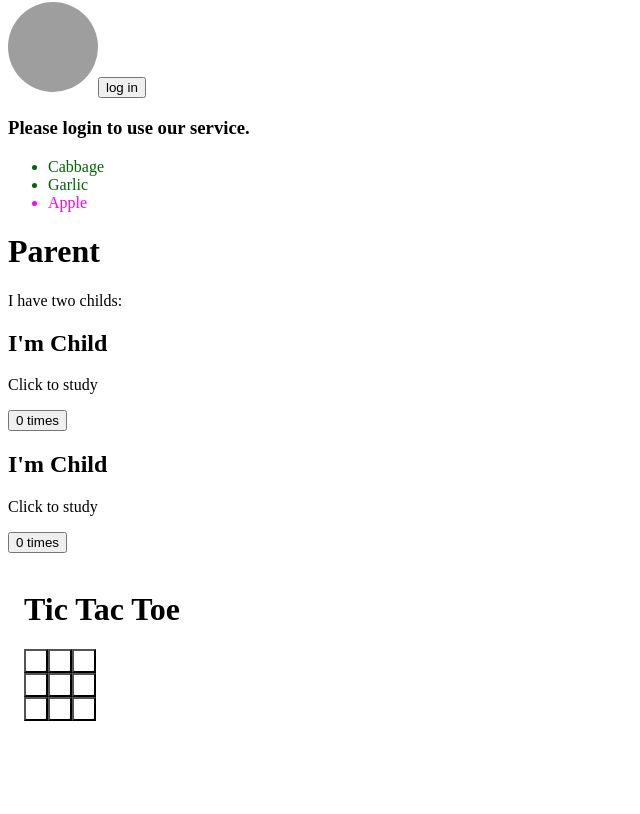
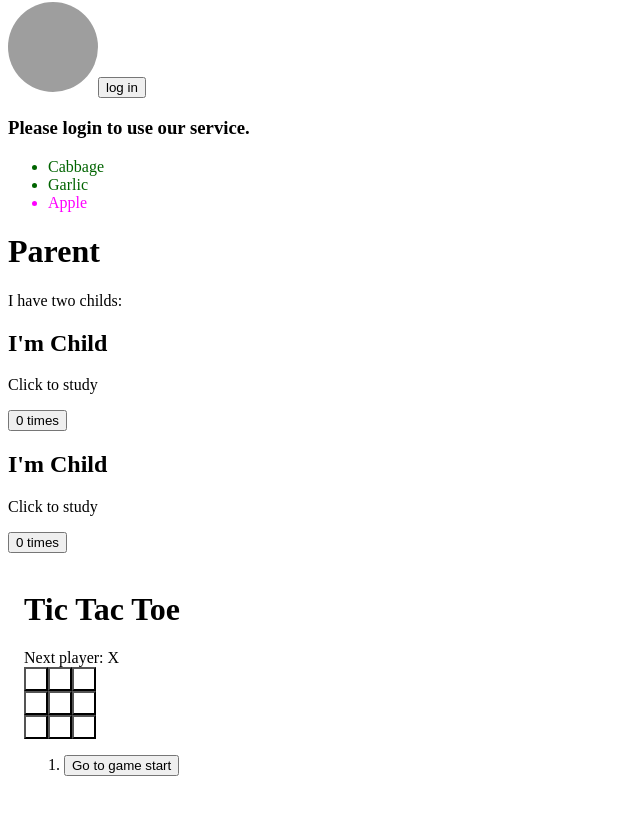
Before and after one commit to r7chardgh/react-2024, a React (Create React App) app: page / in a window 1280 px wide. Shown: the part 190-1004 px from the top of the page, without its empty margins (0-640 px from the left). Before the commit the page ends 935 px from the top, so only its background shows below. Built offline with nearby package versions, Linux system fonts and the light colour scheme; grey boxes are pictures that could not be loaded.

Commit message:
added history

```diff
--- a/src/App.jsx
+++ b/src/App.jsx
@@ -13,12 +13,86 @@
   imageSize: 90,
 };
 const App = () => {
-  const [squares, setSquares] = React.useState(Array(9).fill(null));
+  const [xIsNext, setXIsNext] = React.useState(true);
+  //const [squares, setSquares] = React.useState(Array(9).fill(null));
+  const [history, setHistory] = React.useState([Array(9).fill(null)])
+  const [currentMove, setCurrentMove] = React.useState(0)
+  const currentSquares = history[currentMove]; //when currentmove
+
+  const handlePlay = (nextSquares) => {
+    const nextHistory = [...history.slice(0, currentMove + 1), nextSquares]
+    setHistory(nextHistory); //add history
+    setCurrentMove(nextHistory.length - 1);
+    setXIsNext(!xIsNext)  //takes turn
+  }
+
+  const jumpTo = (nextMove) => {
+    setCurrentMove(nextMove)
+    setXIsNext(nextMove % 2 === 0) //if nextMove is even or 0 , 'x' is next; otherwise, 'o' is next
+  }
+  const moves = history.map((squares, move) => {
+    let desc;
+    if (move > 0) {
+      desc = "Go to move #" + move;
+    } else {
+      desc = "Go to game start";
+    }
+    return (<li key={move}>
+      <button onClick={() => jumpTo(move)}>{desc}</button>
+    </li>)
+  })
+
+
+  function calculateWinner(squares) {
+    const lines = [
+      [0, 1, 2],
+      [3, 4, 5],
+      [6, 7, 8],
+      [0, 3, 6],
+      [1, 4, 7],
+      [2, 5, 8],
+      [0, 4, 8],
+      [2, 4, 6]
+    ];
+    // possible winning situation
+    for (let i = 0; i < lines.length; i++) {
+      const [a, b, c] = lines[i];
+      if (squares[a] && squares[a] === squares[b] && squares[a] === squares[c]) {
+        return squares[a];
+        //check if 'o' or 'x' matches one of the winning situation
+      }
+    }
+    return null;
+    //no matches, return null = tie
+  }
   const handleClick = (i) => {
-    const nextSquares = squares.slice();
-    nextSquares[i] = "X";
-    setSquares(nextSquares);
+    if (currentSquares[i] || calculateWinner(currentSquares)) {
+      return;
+      //end the game = not allow to click
+      //if it is not empty, end the game
+      //if someone won the game, end the game
+    }
+    const nextSquares = currentSquares.slice();
+    if (xIsNext) {
+      nextSquares[i] = "X";
+    } else {
+      nextSquares[i] = "O";
+
+    }
+    handlePlay(nextSquares)
+
+    //without immutate the squares array
   };
+
+  let status;
+  let winner = calculateWinner(currentSquares);
+
+  if (winner) {
+    status = "Winner: " + winner
+  } else {
+    status = "Next player: " + (xIsNext ? "X" : "O")
+  }
+
   return (
     <>
       <h2>My App</h2>
@@ -29,21 +103,26 @@
       <Parent />
       <div className="container">
         <h1>Tic Tac Toe</h1>
+        <div className="status">{status}</div>
         <Row>
-          <Square value={squares[0]} onSquareClick={()=>handleClick(0)} />
-          <Square value={squares[1]} onSquareClick={()=>handleClick(1)} />
-          <Square value={squares[2]} onSquareClick={()=>handleClick(2)} />
+          <Square value={currentSquares[0]} onSquareClick={() => handleClick(0)} />
+          <Square value={currentSquares[1]} onSquareClick={() => handleClick(1)} />
+          <Square value={currentSquares[2]} onSquareClick={() => handleClick(2)} />
         </Row>
         <Row>
-          <Square value={squares[3]} onSquareClick={()=>handleClick(3)} />
-          <Square value={squares[4]} onSquareClick={()=>handleClick(4)} />
-          <Square value={squares[5]} onSquareClick={()=>handleClick(5)} />
+          <Square value={currentSquares[3]} onSquareClick={() => handleClick(3)} />
+          <Square value={currentSquares[4]} onSquareClick={() => handleClick(4)} />
+          <Square value={currentSquares[5]} onSquareClick={() => handleClick(5)} />
         </Row>
         <Row>
-          <Square value={squares[6]} onSquareClick={()=>handleClick(6)} />
-          <Square value={squares[7]} onSquareClick={()=>handleClick(7)} />
-          <Square value={squares[8]} onSquareClick={()=>handleClick(8)} />
+          <Square value={currentSquares[6]} onSquareClick={() => handleClick(6)} />
+          <Square value={currentSquares[7]} onSquareClick={() => handleClick(7)} />
+          <Square value={currentSquares[8]} onSquareClick={() => handleClick(8)} />
         </Row>
+        <div className="game-info">
+
+          <ol>{moves}</ol>
+        </div>
       </div>
     </>
   );
```
